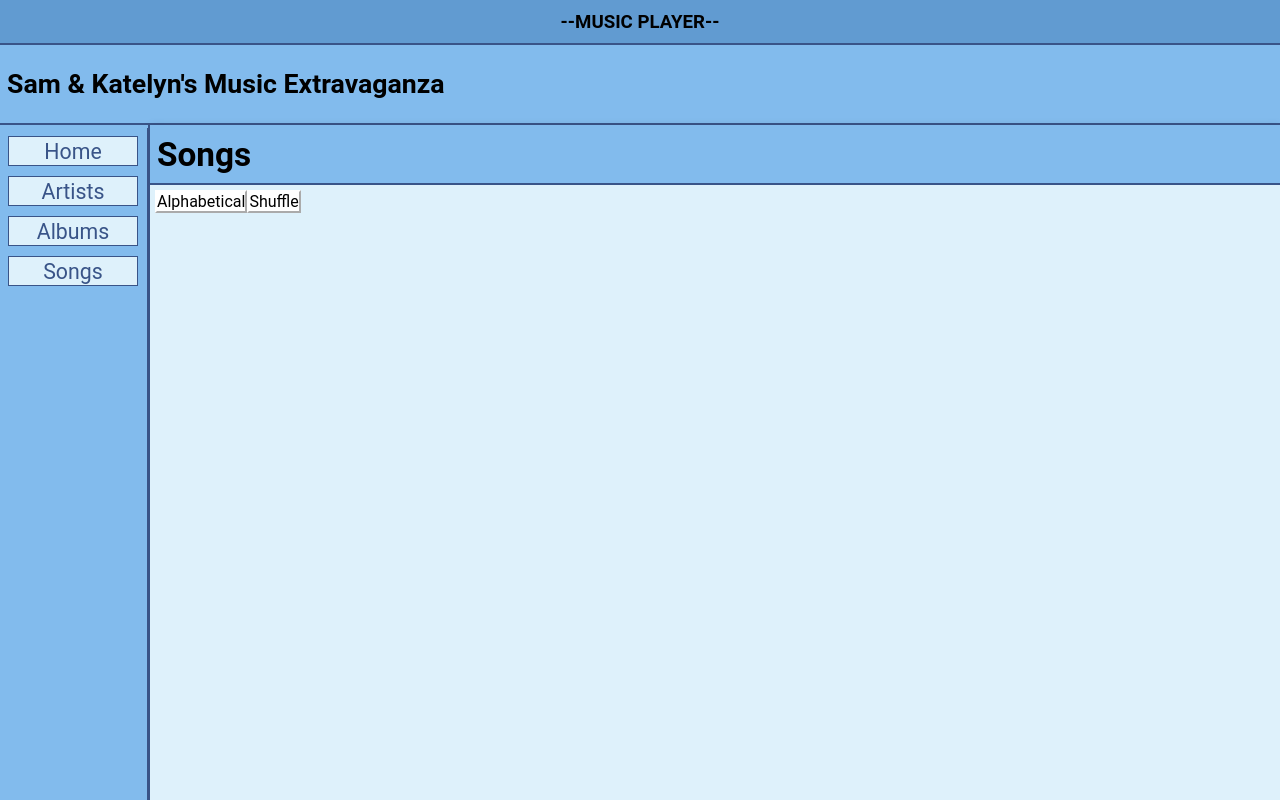
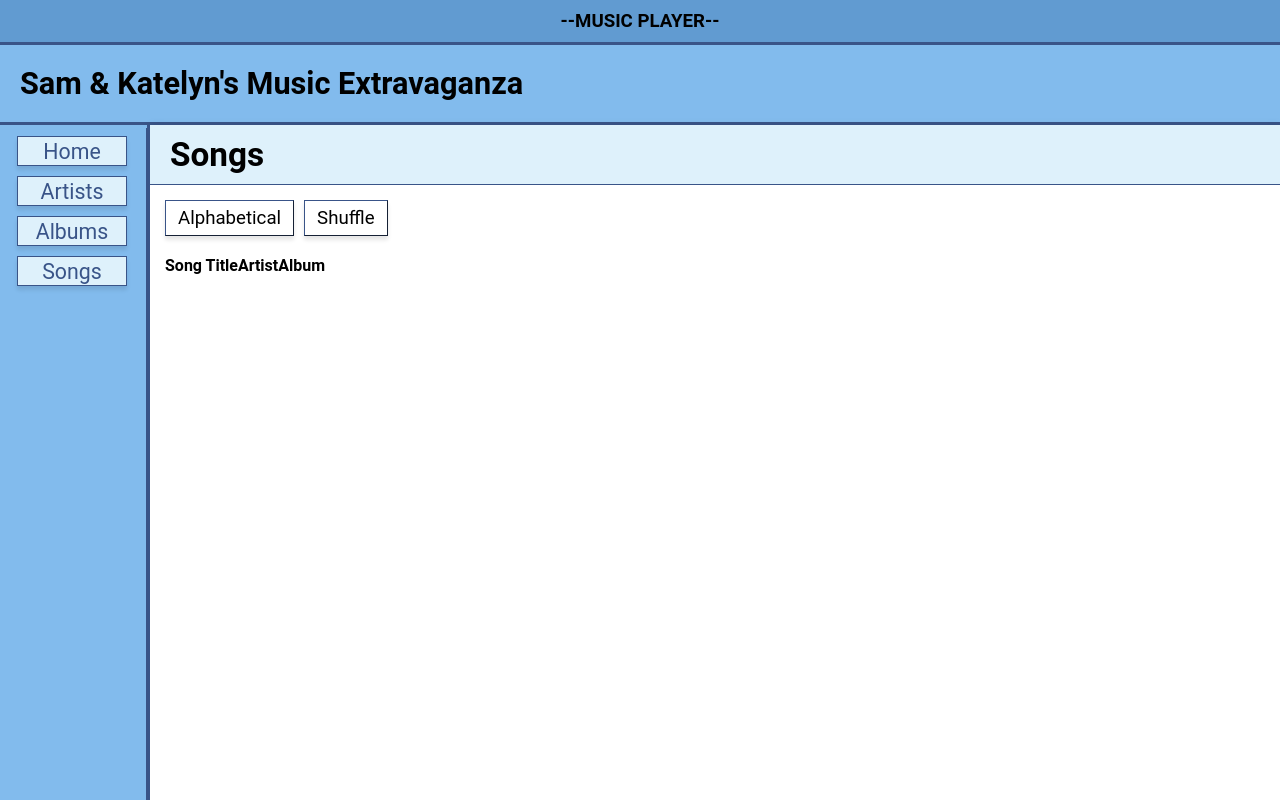
Before and after one commit to kreed303/cs257, a Flask app: page /songs in a window 1280 px wide. Run offline with Flask 3, Linux system fonts and the light colour scheme; data that the repository does not hold is empty; parts of the project's set-up code (start-up, migrations or seed data) failed here and were passed over; some libraries are stand-ins or nearby versions.

Commit message:
styling on website, music tables, etc.

```diff
--- a/webapp/static/album.js
+++ b/webapp/static/album.js
@@ -43,7 +43,7 @@ function addAlbumSongs(shuffle) {
         var songsHTML = '<table class="musicDataTable">';
         for (var i=0; i<songs.length; i++) {
             var song = songs[i]
-            songsHTML += '<tr class="musicDataEntry"><td> <a href="/songs/' + song.songID + '">' + song.songName + '</a></td></tr>';
+            songsHTML += '<tr><td class="musicDataEntry"> <a class="musicLink" href="/songs/' + song.songID + '">' + song.songName + '</a></td></tr>';
         }
 
         songsHTML += '</table>';
--- a/webapp/static/albums.js
+++ b/webapp/static/albums.js
@@ -20,7 +20,7 @@ function addAlbumsTable() {
         var albumsHTML = '<table class="musicDataTable">';
         for (var i=0; i<albums.length; i++) {
             var album = albums[i];
-            albumsHTML += '<tr class="musicDataEntry"><td> <a href="/albums/' + album.albumID + '">'
+            albumsHTML += '<tr><td class="musicDataEntry"> <a class="musicLink" href="/albums/' + album.albumID + '">'
             + album.albumName + '</a></td></tr>';
         }
 
--- a/webapp/static/artist.js
+++ b/webapp/static/artist.js
@@ -33,7 +33,7 @@ function addArtistAlbums() {
 
         var albumsHTML = '<table class="musicDataTable">'
         for (var i=0; i<albums.length; i++) {
-            albumsHTML += '<tr><td class="musicDataEntry"><a href="/artists/' + artistID + '/' + albums[i].albumID + '">' + albums[i].albumName + '</a></td></tr>';
+            albumsHTML += '<tr><td class="musicDataEntry"><a class="musicLink" href="/artists/' + artistID + '/' + albums[i].albumID + '">' + albums[i].albumName + '</a></td></tr>';
         }
 
         albumsHTML += '</table>';
--- a/webapp/static/artists.js
+++ b/webapp/static/artists.js
@@ -17,7 +17,7 @@ function addArtistsTable () {
     .then(function(artists) {
         var changeString = '<table class="musicDataTable">';
         for (var i = 0; i < artists.length; i++)
-            changeString += '<tr><td class="musicDataEntry"><a href="artists/' + artists[i].artistID + '">' + artists[i]['artistName']  + '</a></td></tr>';
+            changeString += '<tr><td class="musicDataEntry"><a class="musicLink" href="artists/' + artists[i].artistID + '">' + artists[i]['artistName']  + '</a></td></tr>';
         changeString += "</table>";
         var element = document.getElementById('pageData');
         element.innerHTML = changeString;
--- a/webapp/static/home.js
+++ b/webapp/static/home.js
@@ -22,7 +22,7 @@ function addArtistsTable () {
 
         for (var i=0; i<3; i++) {
             var artist = artists[i]
-            artistsHTML += '<tr class="musicDataEntry"><td> <a href="/songs/' + artist.artistID + '">' + artist.artistName + '</a></td></tr>';
+            artistsHTML += '<tr><td class="musicDataEntry"> <a class="musicLink" href="/songs/' + artist.artistID + '">' + artist.artistName + '</a></td></tr>';
         }
         artistsHTML += "</table>";
         var element = document.getElementById('artists');
@@ -47,7 +47,7 @@ function addSongsTable() {
         var songsHTML = '<table class="musicDataTable">';
         for (var i=0; i<5; i++) {
             var song = songs[i]
-            songsHTML += '<tr class="musicDataEntry"><td> <a href="/songs/' + song.songID + '">' + song.songName + '</a></td></tr>';
+            songsHTML += '<tr><td class="musicDataEntry"> <a class="musicLink" href="/songs/' + song.songID + '">' + song.songName + '</a></td></tr>';
         }
 
         songsHTML += '</table>';
@@ -73,7 +73,7 @@ function addAlbumsTable() {
         var albumsHTML = '<table class="musicDataTable">';
         for (var i=0; i<5; i++) {
             var album = albums[i];
-            albumsHTML += '<tr class="musicDataEntry"><td> <a href="/albums/' + album.albumID + '">'
+            albumsHTML += '<tr><td class="musicDataEntry"> <a class="musicLink href="/albums/' + album.albumID + '">'
             + album.albumName + '</a></td></tr>';
         }
 
--- a/webapp/static/song.js
+++ b/webapp/static/song.js
@@ -20,7 +20,7 @@ function addSongData() {
         for (let i = 0; i < Object.keys(song).length; i++) {
             var key = Object.keys(song)[i];
             var value = song[key];
-            songHTML += '<tr class="musicDataEntry"><td>' + key + ":    " + value + '</td></tr>';
+            songHTML += '<tr><td class="musicDataEntry">' + key + ":    " + value + '</td></tr>';
             console.log(key, value);
         }
         songHTML += '<table>';
--- a/webapp/static/songs.js
+++ b/webapp/static/songs.js
@@ -39,10 +39,10 @@ function addSongsTable(shuffle) {
         var songsList = document.getElementById('pageData');
         console.log(songs)
 
-        var songsHTML = '<table class="musicDataTable">';
+        var songsHTML = '<table class="musicDataTable"> <tr><th class="musicDataHeader">Song Title</th><th class="musicDataHeader">Artist</th><th class="musicDataHeader">Album</th>';
         for (var i=0; i<songs.length; i++) {
             var song = songs[i]
-            songsHTML += '<tr class="musicDataEntry"><td> <a href="/songs/' + song.songID + '">' + song.songName + '</a></td><td>' + song.artistName+ '</td><td>' + song.albumName+ '</td></tr>';
+            songsHTML += '<tr><td class="musicDataEntry"><a class="musicLink" href="/songs/' + song.songID + '">' + song.songName + '</a></td><td class="musicDataEntry">' + song.artistName+ '</td><td class="musicDataEntry">' + song.albumName+ '</td></tr>';
         }
 
         songsHTML += '</table>';
--- a/webapp/static/webapp.css
+++ b/webapp/static/webapp.css
@@ -1,5 +1,6 @@
 :root {
     /* defining color */
+    --blue0: #f3f8fa;
     --blue1:#def1fb;
     --blue2: #82BBED;
     --blue3: #619bd1;
@@ -15,7 +16,7 @@
     --siteHeaderHeight: 80px;
     --musicPlayerHeight: 45px;
     --pageHeaderHeight: 60px;
-    --lineBorder: 2px;
+    --lineBorder: 3px;
 }
 
 * {
@@ -26,7 +27,7 @@
 }
 
 body, button {
-    background-color: var(--blue1);
+    background-color: white;
     color: var(--textColor);
     overflow-x: auto;
     color: var(--textColor);
@@ -39,12 +40,17 @@ h1 {
 }
 
 h2 {
-    font-size: 20pt ;
+    font-size: 23pt ;
 }
 
 h3 {
     font-size: 14pt;
     color: black;
+}
+
+h4 {
+    font-size: 14pt;
+    padding: 4px;
 }
 
 
@@ -93,6 +99,7 @@ h3 {
     border-bottom-width: var(--lineBorder);
     text-align: left;
     padding: 7px;
+    padding-left: 20px;
 }
 
 
@@ -120,7 +127,7 @@ h3 {
     align-items: center;
     justify-content: center;
 
-    width: calc(var(--menuWidth) - 20px);
+    width: calc(var(--menuWidth) - 40px);
     height: 30px;
     margin: auto;
 
@@ -134,11 +141,15 @@ h3 {
     border-style: solid;
     border-width: 1px;
     margin: 5px;
+
+    box-shadow: 0 4px 4px rgba(0, 0, 0, 0.1);
+
 }
 
 .menuItems:hover {
     color: var(--blue1);
     background-color: var(--blue4);
+    cursor: pointer;
 }
 
 /* The Page */
@@ -147,15 +158,16 @@ h3 {
     height: var(--pageHeaderHeight);
     width: calc(100% - var(--menuWidth));
 
-    background-color: var(--blue2);
+    background-color: var(--blue1);
     border-bottom-color: var(--borderColor);
     border-bottom-style: solid;
-    border-bottom-width: 2pt;
+    border-bottom-width: 1pt;
 
     text-align: left;
     align-items: center;
     float: right;
     padding: 7px;
+    padding-left: 20px;
 
     box-shadow: 0px 0px 8px rgba(0, 0, 0, 0.1);
 }
@@ -163,48 +175,87 @@ h3 {
 #pageContents{
     /* height: calc(100vh - var(--siteHeaderHeight) - var(--musicPlayerHeight)); */
     width: calc(100% - var(--menuWidth));
-    background-color: var(--blue1);
+    background-color: white;
     float: right;
     padding-left: 5px;
     padding-top: 5px;
+    padding-bottom: 10px;
+
 }
 
 #pageData {
-    background-color: var(--blue1);
+    background-color: white;
+    padding: 10px;
 }
 
 .playShuffleButtons {
-    background-color: var(--blue1);
+    background-color: white;
     display: flex;
     float: center;
+
+    gap: 10px;
+    padding: 10px;
 }
 
-#playButton {
+#playButton, #shuffleButton {
     color:black;
     background-color: white;
     border-color: white;
+
+    /* border-radius: 3px; */
+    border-width: 1px;
+    border-color: darkslategray;
+    box-shadow: 0 4px 4px rgba(0, 0, 0, 0.1);
+
+    padding: 6px 12px;
+
+    font-size: 14pt;
+
+    background-color: white;
+    border-color: var(--borderColor);
 }
 
-#shuffleButton {
-    color:black;
-    background-color: white;
-    border-color: white;
+#playButton:hover, #shuffleButton:hover {
+    cursor: pointer;
+    background-color: var(--blue4);
+    color: white;
 }
-
 .musicDataTable {
     border-collapse: collapse;
     float: center;
 }
 
-.musicDataEntry {
+.musicDataHeader {
+    font: 14pt;
+}
+
+.musicDataEntry { /* Actually href items: <td> items*/
+    width: calc(100% - 100px);
+
+    text-decoration: none;
+
     border: 1px;
     border-color: darkslategrey;
     border-bottom-style: solid;
     border-top-style: solid;
-    border-collapse: collapse;
+    background-color: var(--blue0);
+    padding-left: 15px;
+    padding-right: 15px;
+    padding-top: 7px;
+    padding-bottom: 7px;
+
+    border-collapse: separate; /* allows spacing between cells */
+    border-spacing: 10px 0;
+}
+
+.musicDataEntry:hover{
     background-color: var(--blue1);
-    padding: 1px;
-    width: calc(100% - 100px);
+    cursor: pointer;
+}
+
+.musicLink {
+    text-decoration: none;
+    color: black;
 }
 
 /* #listOfData {
--- a/webapp/templates/albums.html
+++ b/webapp/templates/albums.html
@@ -29,10 +29,11 @@
     <div id="menu"></div>
 
     <div id="pageContents">
-        <div class="playShuffleButtons">
+        <!-- Left out for class assigment -->
+        <!-- <div class="playShuffleButtons">
             <button id="playButton">Alphabetical</button>
             <button id="shuffleButton">Shuffle</button>
-        </div>
+        </div> -->
         <div id="pageData">
             <!--Blank element to take data inputs-->
             <!--Individual data items will be div objects of class "data"-->
--- a/webapp/templates/artists.html
+++ b/webapp/templates/artists.html
@@ -28,10 +28,11 @@
     </div>
 
     <div id="pageContents">
-        <div class="playShuffleButtons">
+        <!-- Commented out for class assignment -->
+        <!-- <div class="playShuffleButtons">
             <button id="playButton">Alphabetical</button>
             <button id="shuffleButton">Shuffle</button>
-        </div>
+        </div> -->
         <div id="pageData">
             <!--Blank element to take data inputs-->
             <!--Individual data items will be div objects of class "data"-->
```
